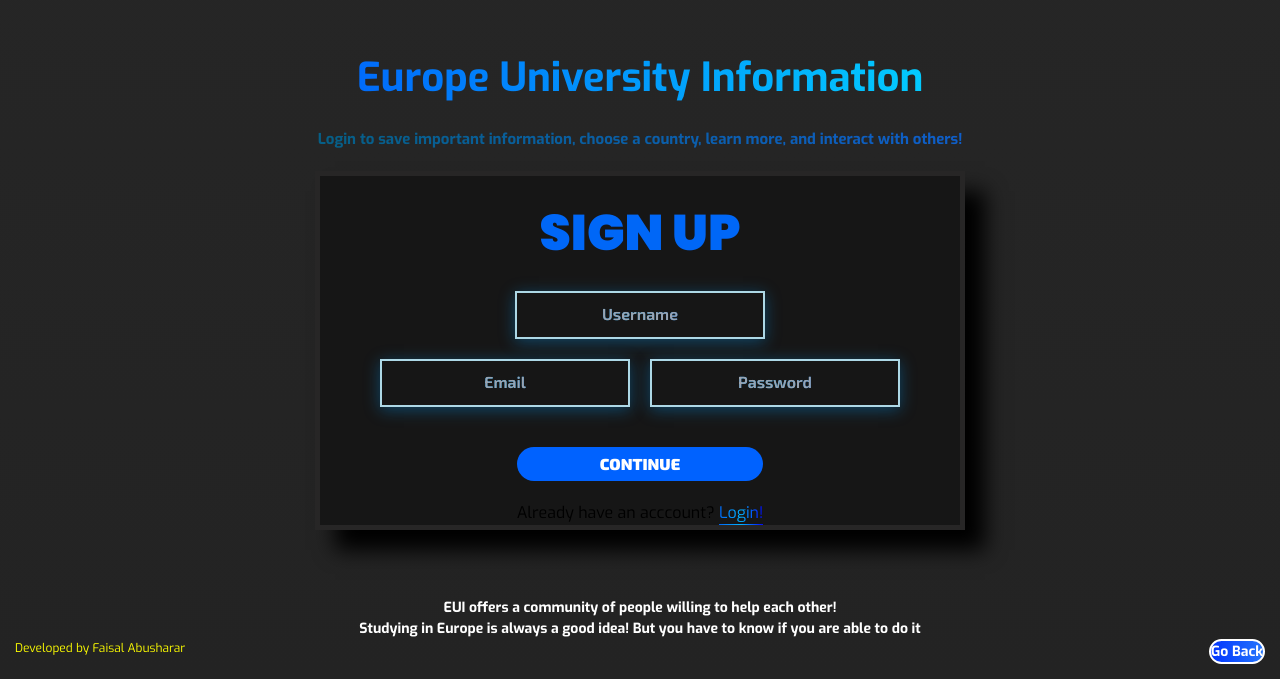
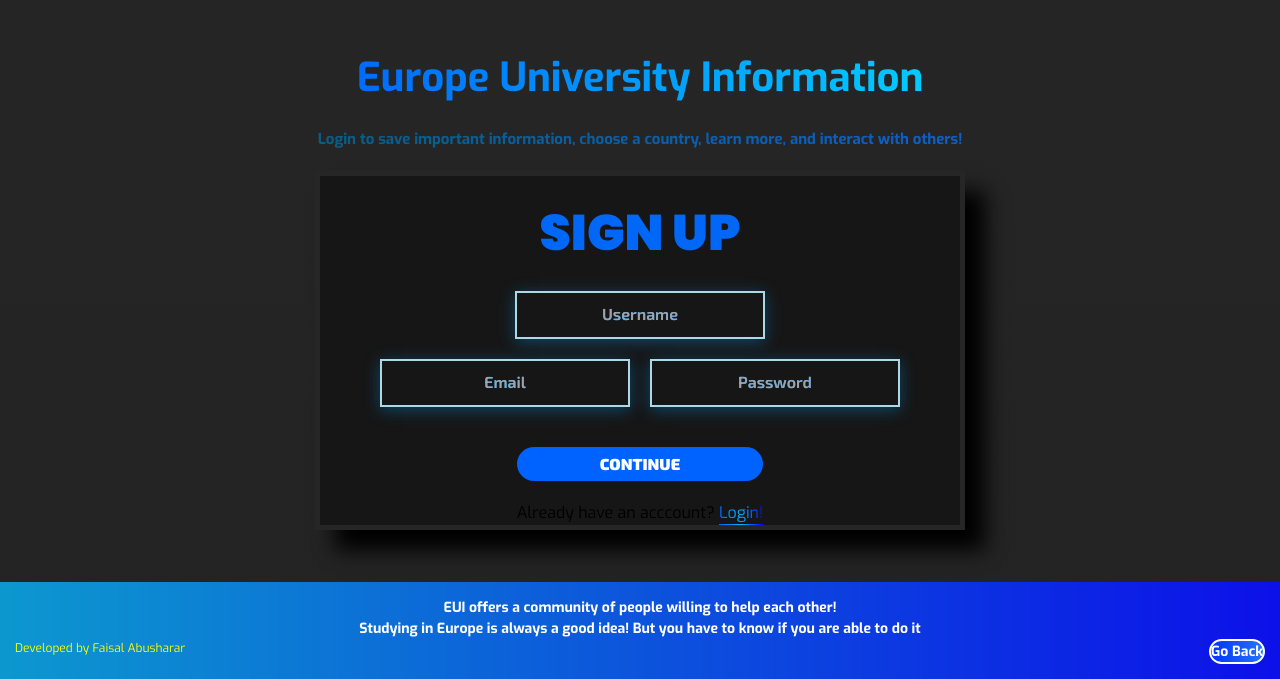
Before and after one commit to FaisalAbusharar/europe-university-info, a Next.js app: page /auth/signup in a window 1280 px wide. Shown: the part 121-800 px from the top of the page. Built offline with nearby package versions, Linux system fonts and the light colour scheme.

Commit message:
Fixed tiny little footer theme bug

```diff
--- a/src/app/auth/login/page.tsx
+++ b/src/app/auth/login/page.tsx
@@ -103,7 +103,7 @@ const Signup: React.FC = () => {
         )}
       </div>
       <div style={{position: 'fixed', bottom: '0%', width: '100%'}} className='containerFooter'>
-      {submitted ? <></>: <Footer footerTheme='linear-gradient(to right,rgb(12, 170, 233)rgb(12, 16, 233)))' footerInformation={"EUI offers a community of people willing to help each other!"}></Footer>}
+      {submitted ? <></>: <Footer returnPage='/' footerTheme='linear-gradient(to right,rgb(12, 152, 207),rgb(12, 16, 233))' footerInformation={"EUI offers a community of people willing to help each other!"}></Footer>}
       </div>
     </main>
   );
--- a/src/app/auth/signup/page.tsx
+++ b/src/app/auth/signup/page.tsx
@@ -112,7 +112,7 @@ const Signup: React.FC = () => {
         )}
       </div>
       <div style={{position: 'fixed', bottom: '0%', width: '100%'}} className='containerFooter'>
-      {submitted ? <></>: <Footer footerTheme='linear-gradient(to right,rgb(12, 170, 233)rgb(12, 16, 233)))' footerInformation={"EUI offers a community of people willing to help each other!"}></Footer>}
+      {submitted ? <></>: <Footer returnPage='/' footerTheme='linear-gradient(to right,rgb(12, 152, 207),rgb(12, 16, 233))' footerInformation={"EUI offers a community of people willing to help each other!"}></Footer>}
       </div>
     </main>
   );
```
